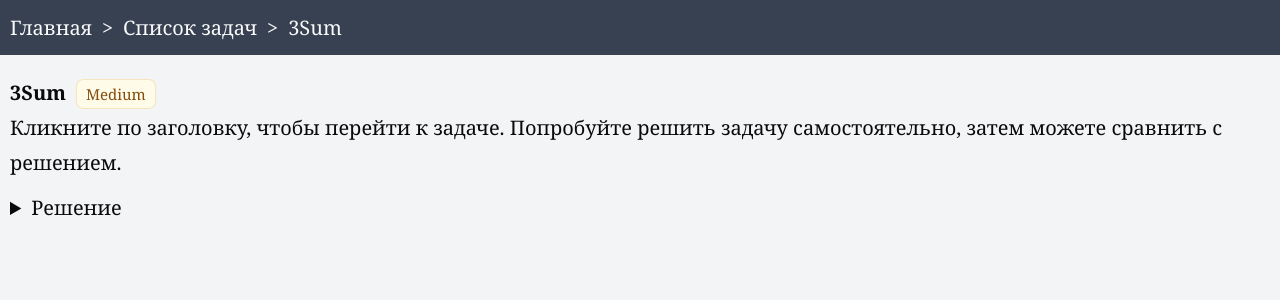
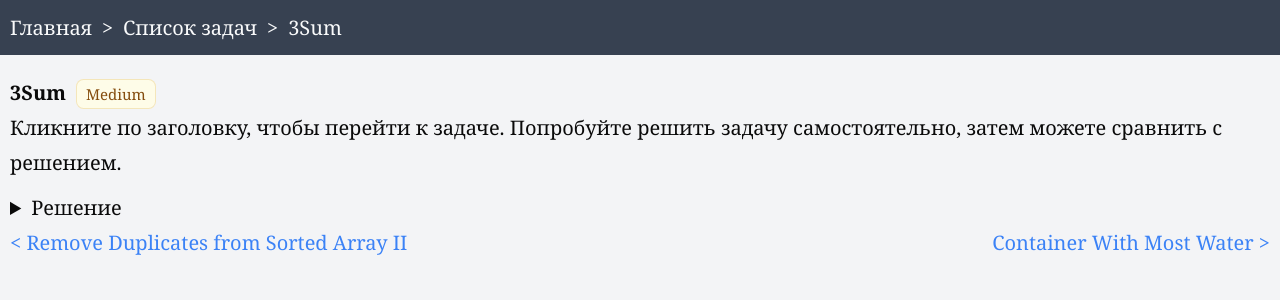
Before and after one commit to Handsome1337/my-textbook, a React (Vite) app: page /my-textbook/tasks/3sum in a window 1280 px wide. Shown: the top 300 px of the page. Built offline with nearby package versions, Linux system fonts and the light colour scheme.

Commit message:
feat: добавляет ссылки на предыдущую и следующую задачи

```diff
--- a/src/routes/Task.tsx
+++ b/src/routes/Task.tsx
@@ -8,9 +8,11 @@ const WRONG_TASK_ID_TITLE = 'Такой задачи нет!';
 function Task(): ReactElement {
   const { taskId } = useParams();
 
-  const task = TASKS.find(({ id }) => id === taskId);
+  const taskIndex = TASKS.findIndex(({ id }) => id === taskId);
+  const task = taskIndex === -1 ? null : TASKS[taskIndex];
 
   return (
+    <>
       <article>
         <h1 className="font-bold">
           {task?.name ? (
@@ -29,7 +31,7 @@ function Task(): ReactElement {
             WRONG_TASK_ID_TITLE
           )}
         </h1>
-      {task && taskId ? (
+        {task ? (
           <>
             <p className="mb-2">
               Кликните по заголовку, чтобы перейти к задаче. Попробуйте решить задачу
@@ -37,7 +39,7 @@ function Task(): ReactElement {
             </p>
             <details>
               <summary>Решение</summary>
-            <TaskSolution taskId={taskId} />
+              <TaskSolution taskId={task.id} />
               <Code value={task.code} />
             </details>
           </>
@@ -50,6 +52,27 @@ function Task(): ReactElement {
           </Link>
         )}
       </article>
+      <div className="flex flex-wrap justify-between">
+        {taskIndex > 0 && (
+          <Link
+            to={`/tasks/${TASKS[taskIndex - 1].id}`}
+            className="focus-visible:font-semibold focus-visible:outline-0 hover:font-semibold text-blue-500"
+          >
+            &lt; {TASKS[taskIndex - 1].name}
+          </Link>
+        )}
+        {taskIndex !== TASKS.length - 1 && (
+          <Link
+            to={`/tasks/${TASKS[taskIndex + 1].id}`}
+            className={`focus-visible:font-semibold focus-visible:outline-0 hover:font-semibold ${
+              taskIndex > 0 ? '' : 'ml-auto'
+            } text-blue-500`}
+          >
+            {TASKS[taskIndex + 1].name} &gt;
+          </Link>
+        )}
+      </div>
+    </>
   );
 }
 
```
Lines whose indentation alone changed are shown as unchanged.
